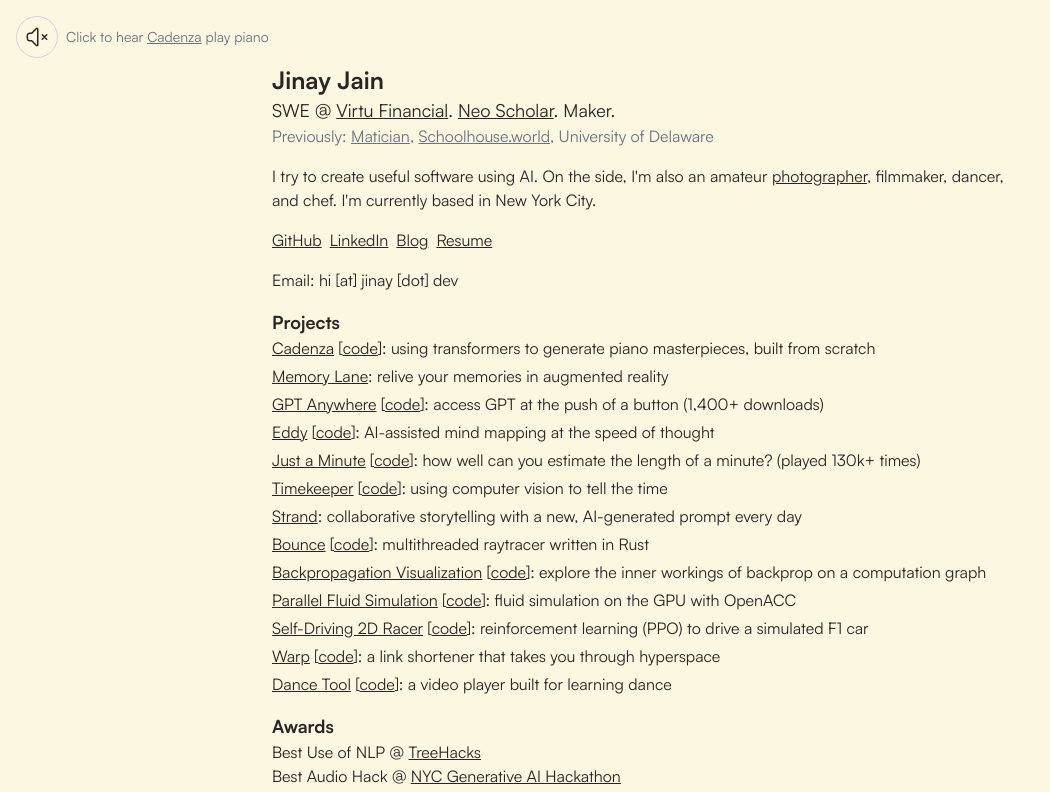
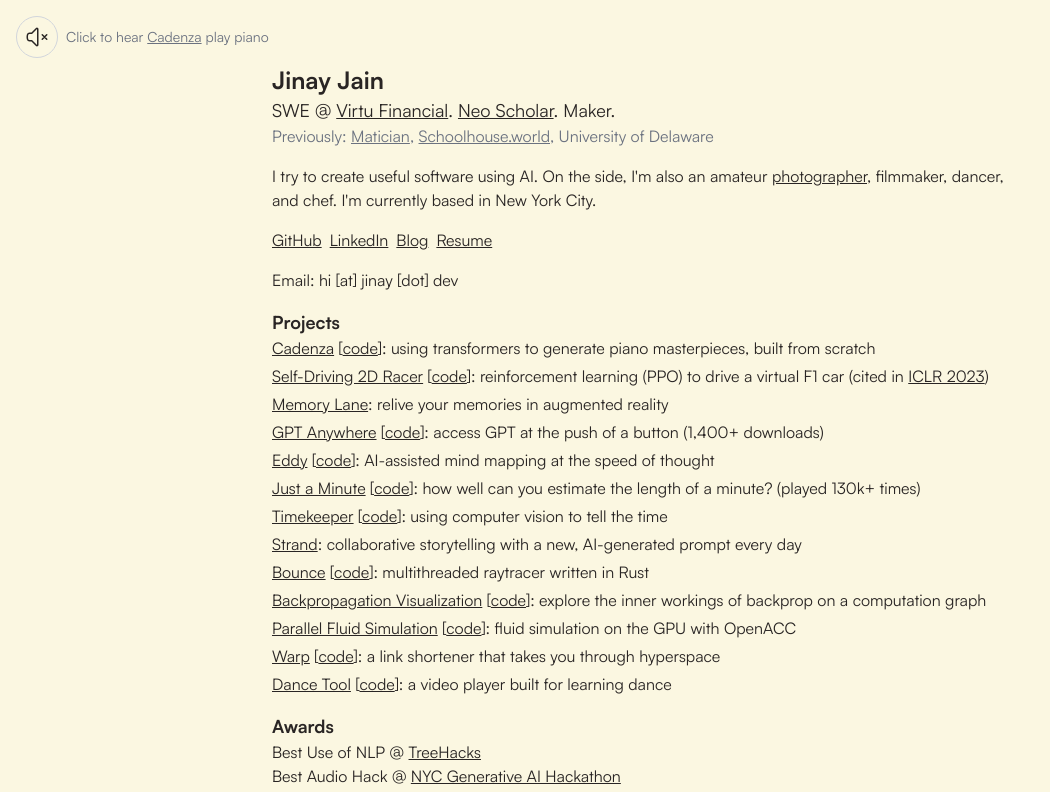
Before and after one commit to JinayJain/jinayjain.github.io, a React (Vite) app: page / in a window 1280 px wide. Shown: the top 792 px of the page, without its empty margins (0-1050 px from the left). Built offline with nearby package versions, Linux system fonts and the light colour scheme.

Commit message:
who knew people use my stuff

```diff
--- a/src/App.tsx
+++ b/src/App.tsx
@@ -4,42 +4,50 @@
 
 const PROJECTS: {
   title: string;
-  description: string;
+  descriptionHtml: string;
   url?: string;
   codeUrl?: string;
   img?: string;
 }[] = [
   {
     title: "Cadenza",
-    description:
+    descriptionHtml:
       "using transformers to generate piano masterpieces, built from scratch",
     url: "https://drive.google.com/drive/folders/1u8wGB-KTlGDOXULK6XkoH6LhYJYEucC_",
     codeUrl: "https://github.com/JinayJain/cadenza",
     img: "/img/project/cadenza.png",
   },
   {
+    title: "Self-Driving 2D Racer",
+    descriptionHtml:
+      'reinforcement learning (PPO) to drive a virtual F1 car (cited in <a href="https://openreview.net/pdf?id=hWwY_Jq0xsN" class="underline hover:text-blue-500">ICLR 2023</a>)',
+    url: "https://www.youtube.com/watch?v=s1uKkmNiNhM",
+    codeUrl: "https://github.com/JinayJain/deep-racing",
+    img: "/img/project/deep-racing.gif",
+  },
+  {
     title: "Memory Lane",
-    description: "relive your memories in augmented reality",
+    descriptionHtml: "relive your memories in augmented reality",
     url: "https://twitter.com/jinaycodes/status/1677318180992155658",
     img: "/img/project/memory-lane.gif",
   },
   {
     title: "GPT Anywhere",
-    description: "access GPT at the push of a button (1,400+ downloads)",
+    descriptionHtml: "access GPT at the push of a button (1,400+ downloads)",
     url: "https://jinay.dev/gpt-anywhere/",
     codeUrl: "https://github.com/JinayJain/gpt-anywhere",
     img: "/img/project/gpt-anywhere.gif",
   },
   {
     title: "Eddy",
-    description: "AI-assisted mind mapping at the speed of thought",
+    descriptionHtml: "AI-assisted mind mapping at the speed of thought",
     url: "https://devpost.com/software/eddy-zx9uto",
     codeUrl: "https://github.com/joyliu-q/eddy",
     img: "/img/project/eddy.jpg",
   },
   {
     title: "Just a Minute",
-    description:
+    descriptionHtml:
       "how well can you estimate the length of a minute? (played 130k+ times)",
     url: "https://jinay.dev/just-a-minute/",
     codeUrl: "https://github.com/JinayJain/just-a-minute",
@@ -47,28 +55,28 @@
   },
   {
     title: "Timekeeper",
-    description: "using computer vision to tell the time",
+    descriptionHtml: "using computer vision to tell the time",
     url: "https://blog.jinay.dev/posts/timekeeper/",
     codeUrl: "https://github.com/JinayJain/timekeeper",
     img: "/img/project/timekeeper.png",
   },
   {
     title: "Strand",
-    description:
+    descriptionHtml:
       "collaborative storytelling with a new, AI-generated prompt every day",
     url: "https://strand.jinay.dev/",
     img: "/img/project/strand.png",
   },
   {
     title: "Bounce",
-    description: "multithreaded raytracer written in Rust",
+    descriptionHtml: "multithreaded raytracer written in Rust",
     url: "https://github.com/JinayJain/bounce",
     codeUrl: "https://github.com/JinayJain/bounce",
     img: "/img/project/bounce.png",
   },
   {
     title: "Backpropagation Visualization",
-    description:
+    descriptionHtml:
       "explore the inner workings of backprop on a computation graph",
     url: "https://jinay.dev/backprop-vis/",
     codeUrl: "https://github.com/JinayJain/backprop-vis",
@@ -76,28 +84,21 @@
   },
   {
     title: "Parallel Fluid Simulation",
-    description: "fluid simulation on the GPU with OpenACC",
+    descriptionHtml: "fluid simulation on the GPU with OpenACC",
     url: "https://www.youtube.com/watch?v=wJig-ARfRPA",
     codeUrl: "https://github.com/JinayJain/fluid-sim",
     img: "/img/project/fluid-sim.gif",
   },
   {
-    title: "Self-Driving 2D Racer",
-    description: "reinforcement learning (PPO) to drive a simulated F1 car",
-    url: "https://www.youtube.com/watch?v=s1uKkmNiNhM",
-    codeUrl: "https://github.com/JinayJain/deep-racing",
-    img: "/img/project/deep-racing.gif",
-  },
-  {
     title: "Warp",
-    description: "a link shortener that takes you through hyperspace",
+    descriptionHtml: "a link shortener that takes you through hyperspace",
     url: "https://to.jinay.dev/",
     codeUrl: "https://github.com/JinayJain/warp",
     img: "/img/project/warp.gif",
   },
   {
     title: "Dance Tool",
-    description: "a video player built for learning dance",
+    descriptionHtml: "a video player built for learning dance",
     url: "https://dance.jinay.dev/",
     codeUrl: "https://github.com/JinayJain/play",
     img: "/img/project/dance-tool.png",
@@ -137,7 +138,7 @@
             [<Link href={project.codeUrl}>code</Link>]
           </span>
         )}
-        : {project.description}
+        : <span dangerouslySetInnerHTML={{ __html: project.descriptionHtml }} />
       </p>
       {project.img && (
         <animated.div style={props}>
```
